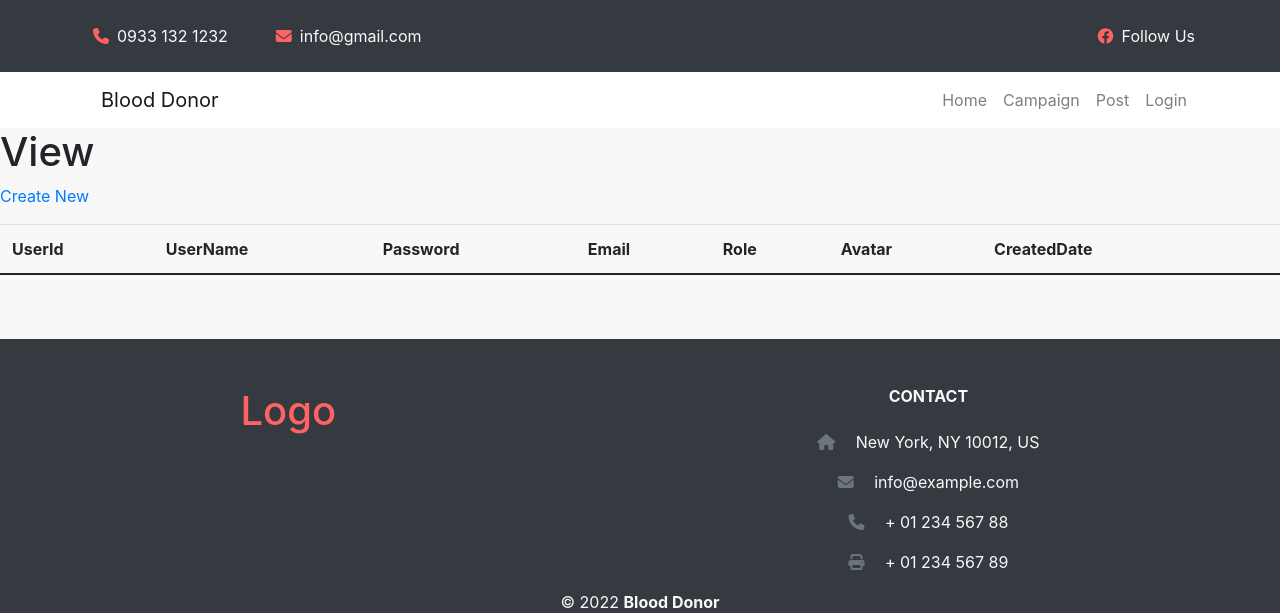
After one commit to trinity-fptu/SWP391_HealthCareProject, an ASP.NET Core app: template SWP391_HealthCareProject/Views/Admin/View.cshtml in a window 1280 px wide. The commit adds this page. Shown: the top 613 px of the page. Run offline with ASP.NET Core 8, Linux system fonts and the light colour scheme; the template is opened without the code that fills it, so the values that code supplies are empty; style sheets or scripts are compiled from the project's sources.

Commit message:
fix admin

```diff
--- a/SWP391_HealthCareProject/Controllers/AdminController.cs
+++ b/SWP391_HealthCareProject/Controllers/AdminController.cs
@@ -1,4 +1,5 @@
 using Microsoft.AspNetCore.Mvc;
+using SWP391_HealthCareProject.DataAccess;
 
 namespace SWP391_HealthCareProject.Controllers
 {
@@ -6,6 +7,8 @@ namespace SWP391_HealthCareProject.Controllers
     {
         public IActionResult Index()
         {
+            var ad = new AdminDAO();
+            var userList = ad.getAllUser();
             ViewBag.name = HttpContext.Session.GetString("userName");
             return View();
         }
--- /dev/null
+++ b/SWP391_HealthCareProject/Views/Admin/View.cshtml
@@ -0,0 +1,72 @@
+@model IEnumerable<SWP391_HealthCareProject.Models.User>
+
+@{
+    ViewData["Title"] = "View";
+    Layout = "~/Views/Shared/_Layout.cshtml";
+}
+
+<h1>View</h1>
+
+<p>
+    <a asp-action="Create">Create New</a>
+</p>
+<table class="table">
+    <thead>
+        <tr>
+            <th>
+                @Html.DisplayNameFor(model => model.UserId)
+            </th>
+            <th>
+                @Html.DisplayNameFor(model => model.UserName)
+            </th>
+            <th>
+                @Html.DisplayNameFor(model => model.Password)
+            </th>
+            <th>
+                @Html.DisplayNameFor(model => model.Email)
+            </th>
+            <th>
+                @Html.DisplayNameFor(model => model.Role)
+            </th>
+            <th>
+                @Html.DisplayNameFor(model => model.Avatar)
+            </th>
+            <th>
+                @Html.DisplayNameFor(model => model.CreatedDate)
+            </th>
+            <th></th>
+        </tr>
+    </thead>
+    <tbody>
+@foreach (var item in Model) {
+        <tr>
+            <td>
+                @Html.DisplayFor(modelItem => item.UserId)
+            </td>
+            <td>
+                @Html.DisplayFor(modelItem => item.UserName)
+            </td>
+            <td>
+                @Html.DisplayFor(modelItem => item.Password)
+            </td>
+            <td>
+                @Html.DisplayFor(modelItem => item.Email)
+            </td>
+            <td>
+                @Html.DisplayFor(modelItem => item.Role)
+            </td>
+            <td>
+                @Html.DisplayFor(modelItem => item.Avatar)
+            </td>
+            <td>
+                @Html.DisplayFor(modelItem => item.CreatedDate)
+            </td>
+            <td>
+                @Html.ActionLink("Edit", "Edit", new { /* id=item.PrimaryKey */ }) |
+                @Html.ActionLink("Details", "Details", new { /* id=item.PrimaryKey */ }) |
+                @Html.ActionLink("Delete", "Delete", new { /* id=item.PrimaryKey */ })
+            </td>
+        </tr>
+}
+    </tbody>
+</table>
```
Also changed, not shown: SWP391_HealthCareProject/Views/Admin/Index.cshtml (+15 -9 lines).
